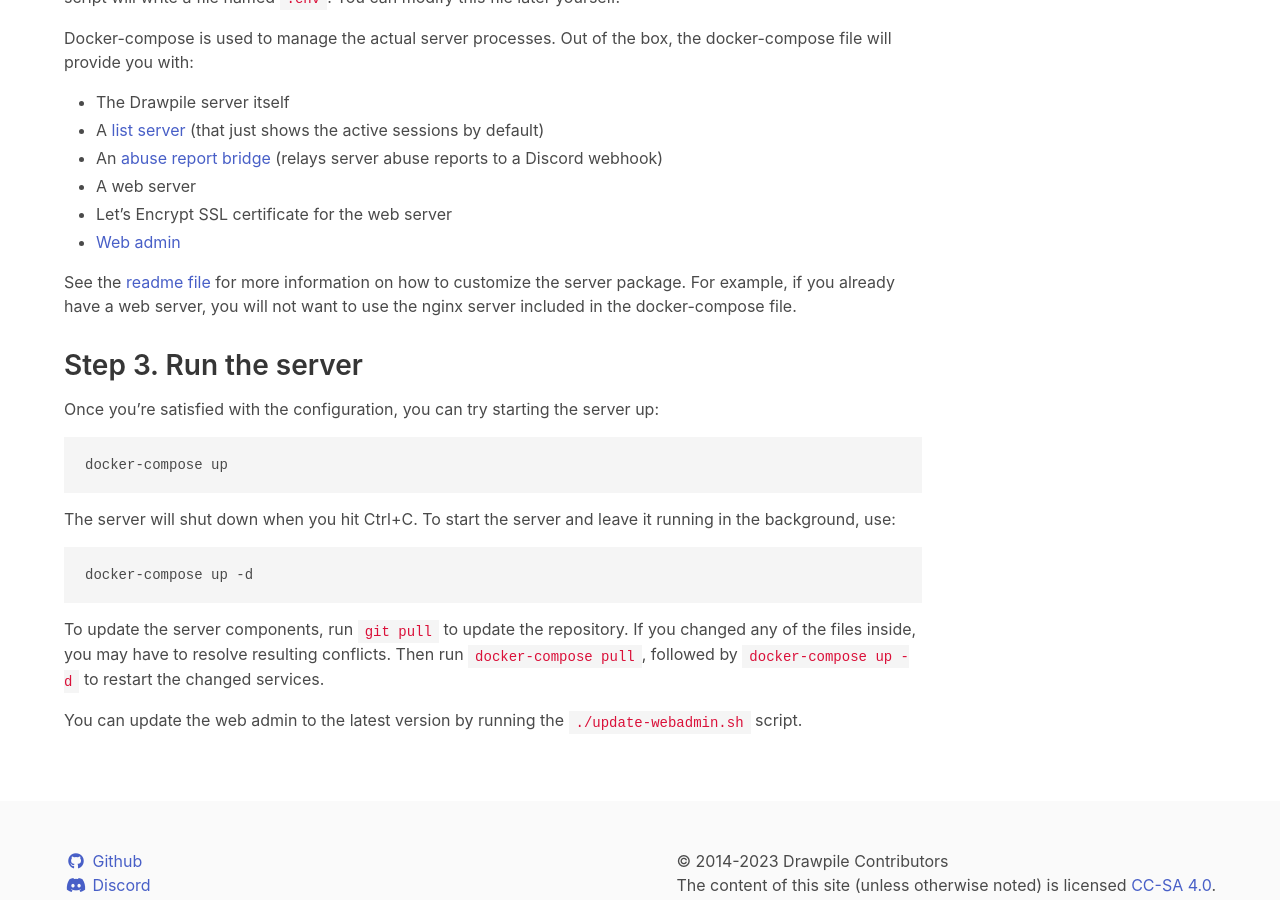
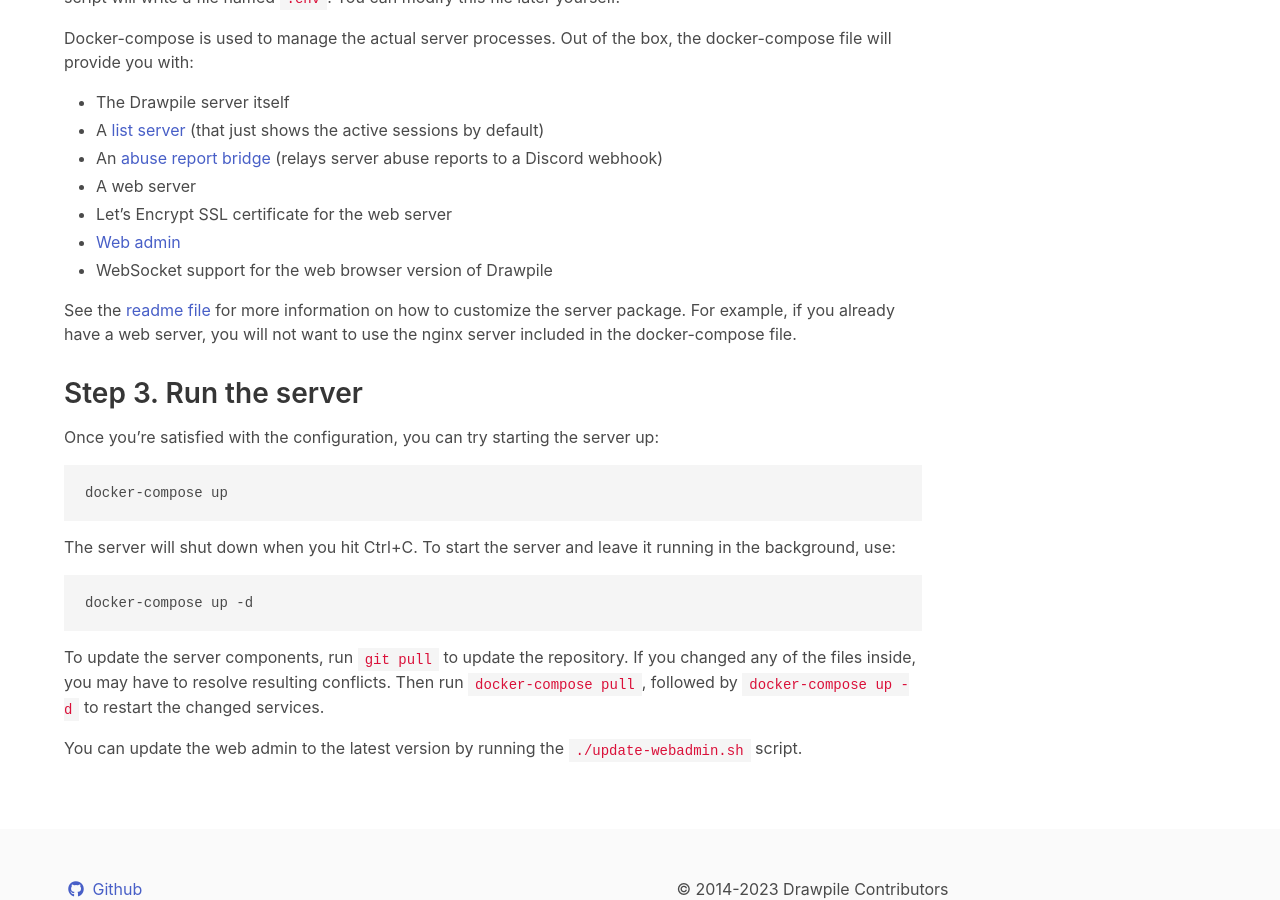
Before and after one commit to drawpile/drawpile.github.io, a Jekyll site: the page built from help/server/docker.markdown, in a window 1280 px wide and 900 px high, scrolled down 1611 px. Built offline with Jekyll 4.4.1, drawn with Linux system fonts in a browser that asks for light colours.

Commit message:
Mention WebSockets in Docker help page

```diff
--- a/help/server/docker.markdown
+++ b/help/server/docker.markdown
@@ -77,6 +77,7 @@
  * A web server
  * Let's Encrypt SSL certificate for the web server
  * [Web admin](https://github.com/drawpile/dpwebadmin)
+ * WebSocket support for the web browser version of Drawpile
 
 See the [readme file](https://github.com/drawpile/dpserver/blob/master/README.md) for more information on how to customize the server package. For example, if you already have a web server, you will not want to use the nginx server included in the docker-compose file.
 
```
